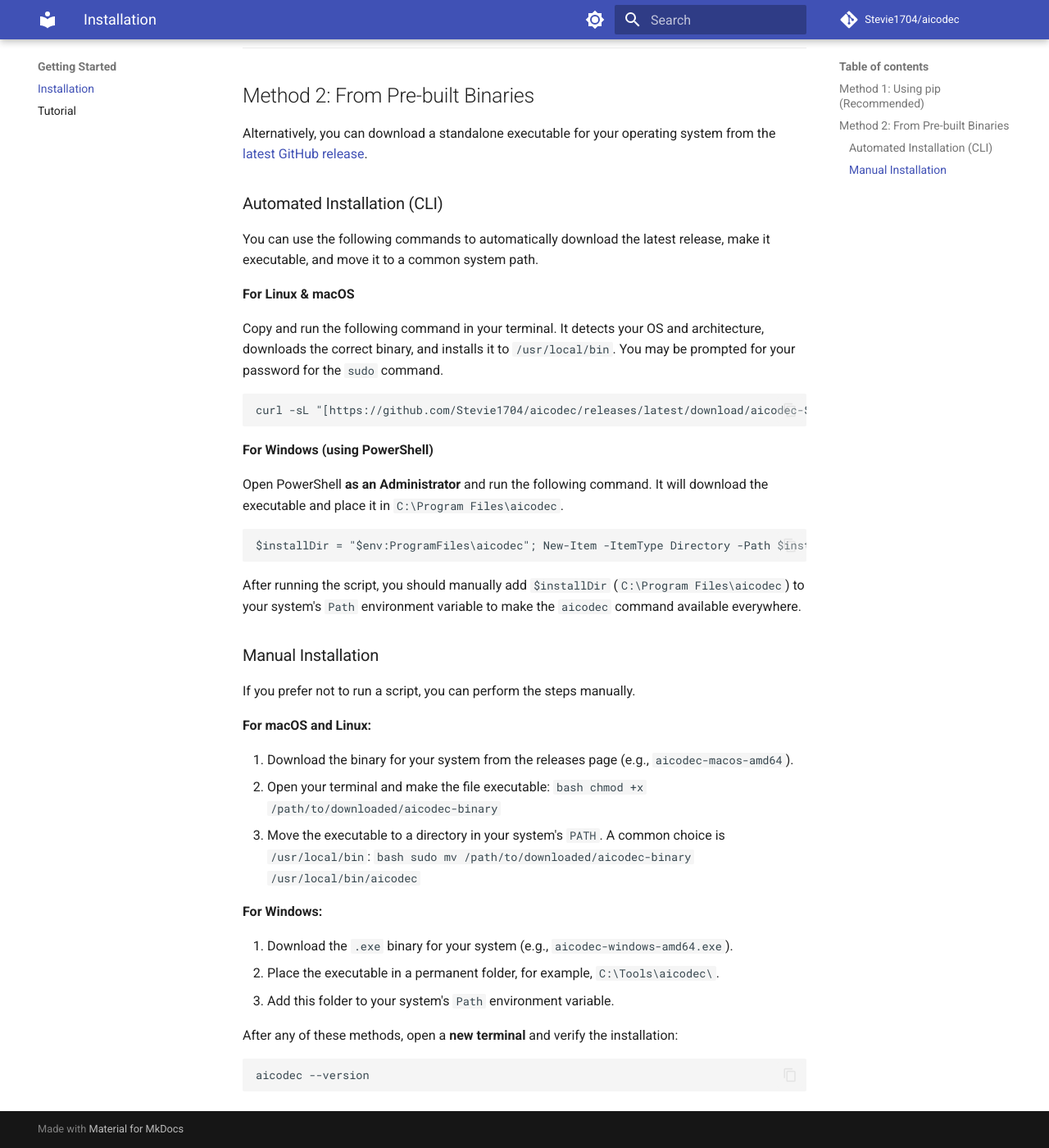
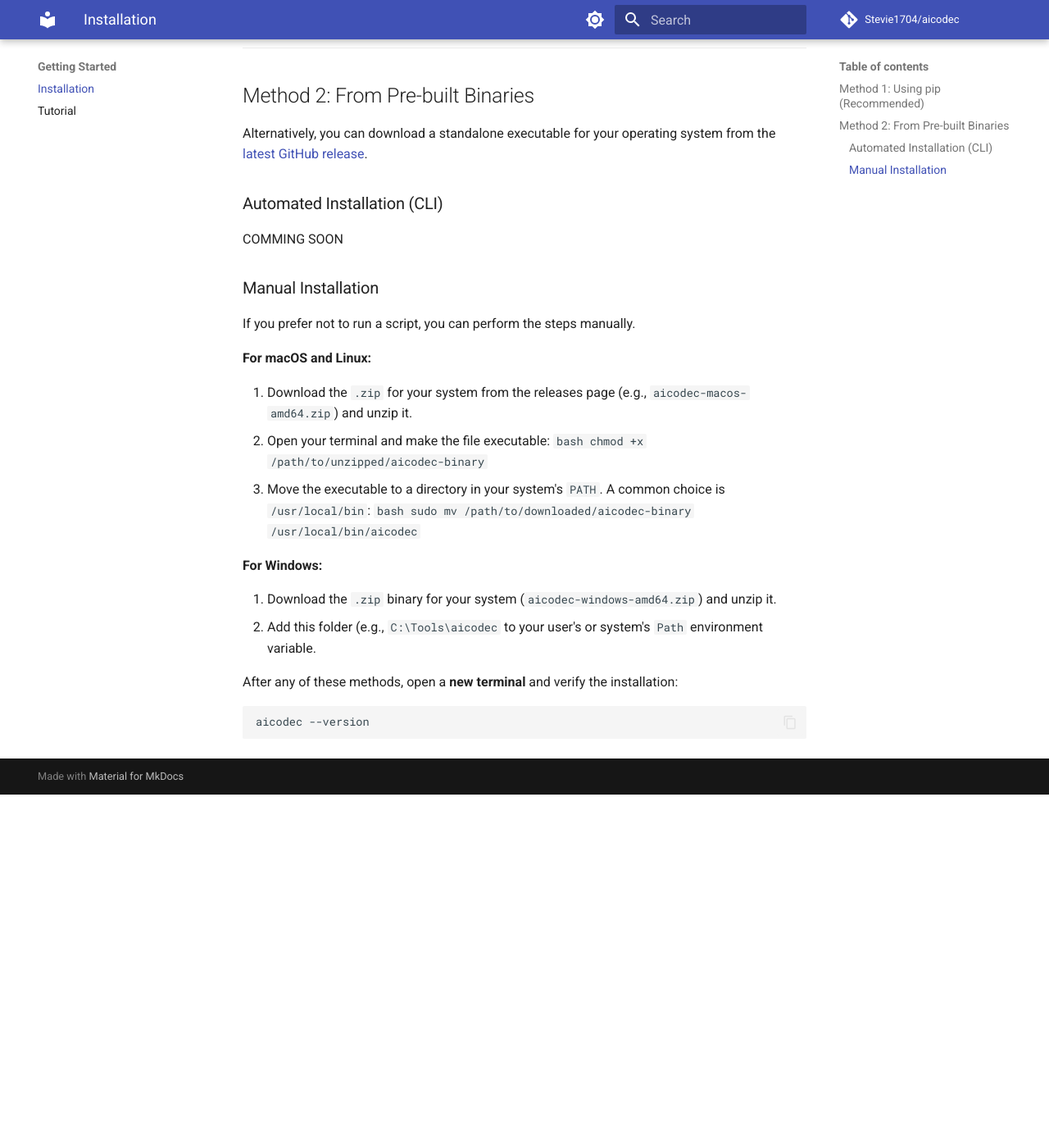
Before and after one commit to Stevie1704/aicodec, an MkDocs documentation site: the page built from docs/getting-started/installation.md, in a window 1280 px wide and 1400 px high, scrolled down 512 px. Shown: the whole window at 82% size. Built offline with MkDocs 1.6.1 and Material for MkDocs 9.7.7, drawn with Linux system fonts in a browser that asks for light colours; comment, search, counter and statistics services are not loaded; after the commit the page ends 1481 px from its top, so only the background shows below that.

Commit message:
Updated documentation and release with lower names

````diff
--- a/docs/getting-started/installation.md
+++ b/docs/getting-started/installation.md
@@ -22,25 +22,7 @@
 
 ### Automated Installation (CLI)
 
-You can use the following commands to automatically download the latest release, make it executable, and move it to a common system path.
-
-**For Linux & macOS**
-
-Copy and run the following command in your terminal. It detects your OS and architecture, downloads the correct binary, and installs it to `/usr/local/bin`. You may be prompted for your password for the `sudo` command.
-
-```bash
-curl -sL "[https://github.com/Stevie1704/aicodec/releases/latest/download/aicodec-$(uname](https://github.com/Stevie1704/aicodec/releases/latest/download/aicodec-$(uname) -s | tr '[:upper:]' '[:lower:]')-$(uname -m | sed 's/x86_64/amd64/' | sed 's/aarch64/arm64/')" -o aicodec && chmod +x aicodec && sudo mv aicodec /usr/local/bin/aicodec
-```
-
-**For Windows (using PowerShell)**
-
-Open PowerShell **as an Administrator** and run the following command. It will download the executable and place it in `C:\Program Files\aicodec`.
-
-```powershell
-$installDir = "$env:ProgramFiles\aicodec"; New-Item -ItemType Directory -Path $installDir -ErrorAction SilentlyContinue; Invoke-WebRequest -Uri "[https://github.com/Stevie1704/aicodec/releases/latest/download/aicodec-windows-amd64.exe](https://github.com/Stevie1704/aicodec/releases/latest/download/aicodec-windows-amd64.exe)" -OutFile "$installDir\aicodec.exe"
-```
-
-After running the script, you should manually add `$installDir` (`C:\Program Files\aicodec`) to your system's `Path` environment variable to make the `aicodec` command available everywhere.
+COMMING SOON
 
 ### Manual Installation
 
@@ -48,10 +30,10 @@
 
 **For macOS and Linux:**
 
-1.  Download the binary for your system from the releases page (e.g., `aicodec-macos-amd64`).
+1.  Download the `.zip` for your system from the releases page (e.g., `aicodec-macos-amd64.zip`) and unzip it.
 2.  Open your terminal and make the file executable:
     ```bash
-    chmod +x /path/to/downloaded/aicodec-binary
+    chmod +x /path/to/unzipped/aicodec-binary
     ```
 3.  Move the executable to a directory in your system's `PATH`. A common choice is `/usr/local/bin`:
     ```bash
@@ -60,9 +42,8 @@
 
 **For Windows:**
 
-1.  Download the `.exe` binary for your system (e.g., `aicodec-windows-amd64.exe`).
-2.  Place the executable in a permanent folder, for example, `C:\Tools\aicodec\`.
-3.  Add this folder to your system's `Path` environment variable.
+1.  Download the `.zip` binary for your system (`aicodec-windows-amd64.zip`) and unzip it.
+2.  Add this folder (e.g., `C:\Tools\aicodec` to your user's or system's `Path` environment variable.
 
 After any of these methods, open a **new terminal** and verify the installation:
 
````
Also changed, not shown: 1 other file.
